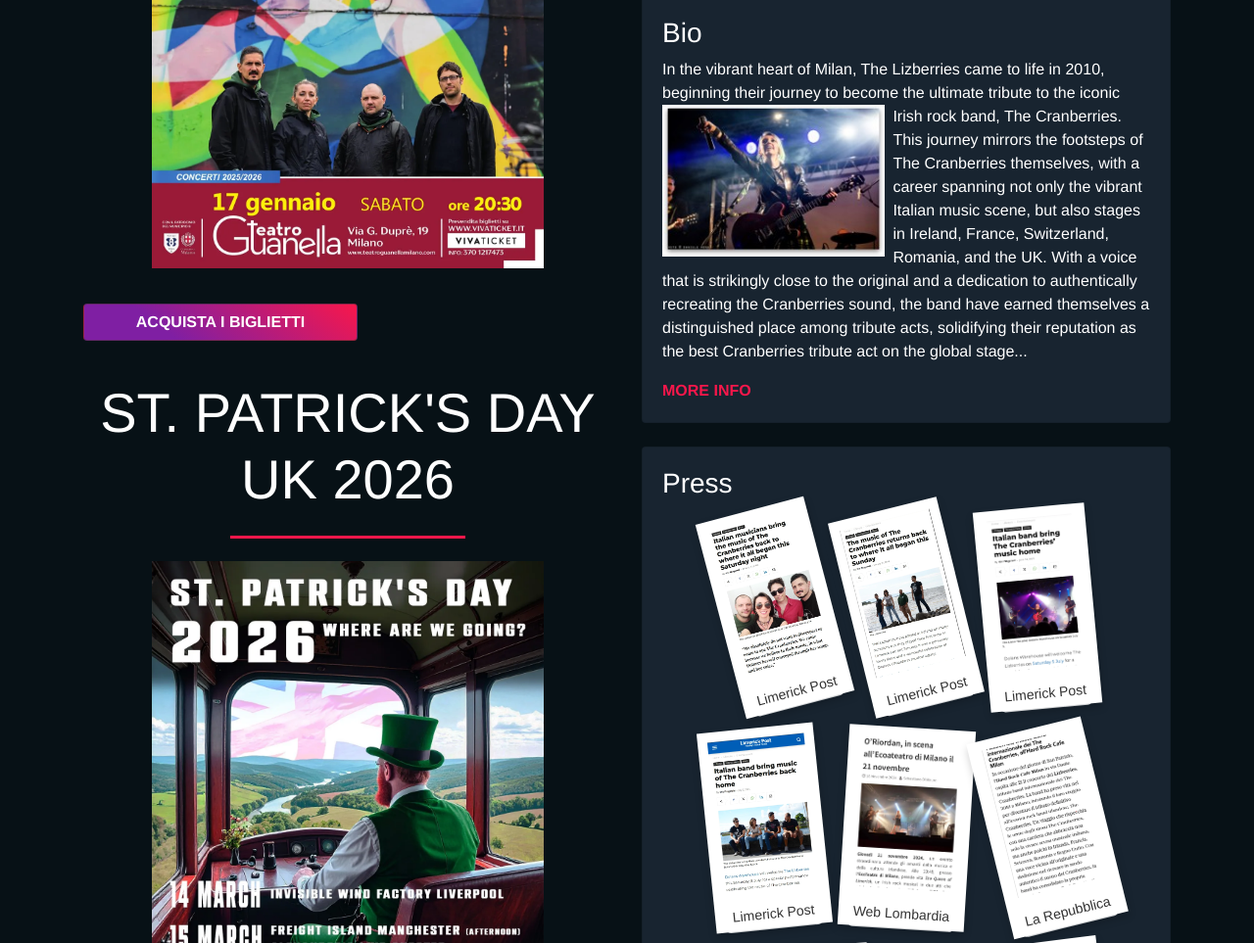
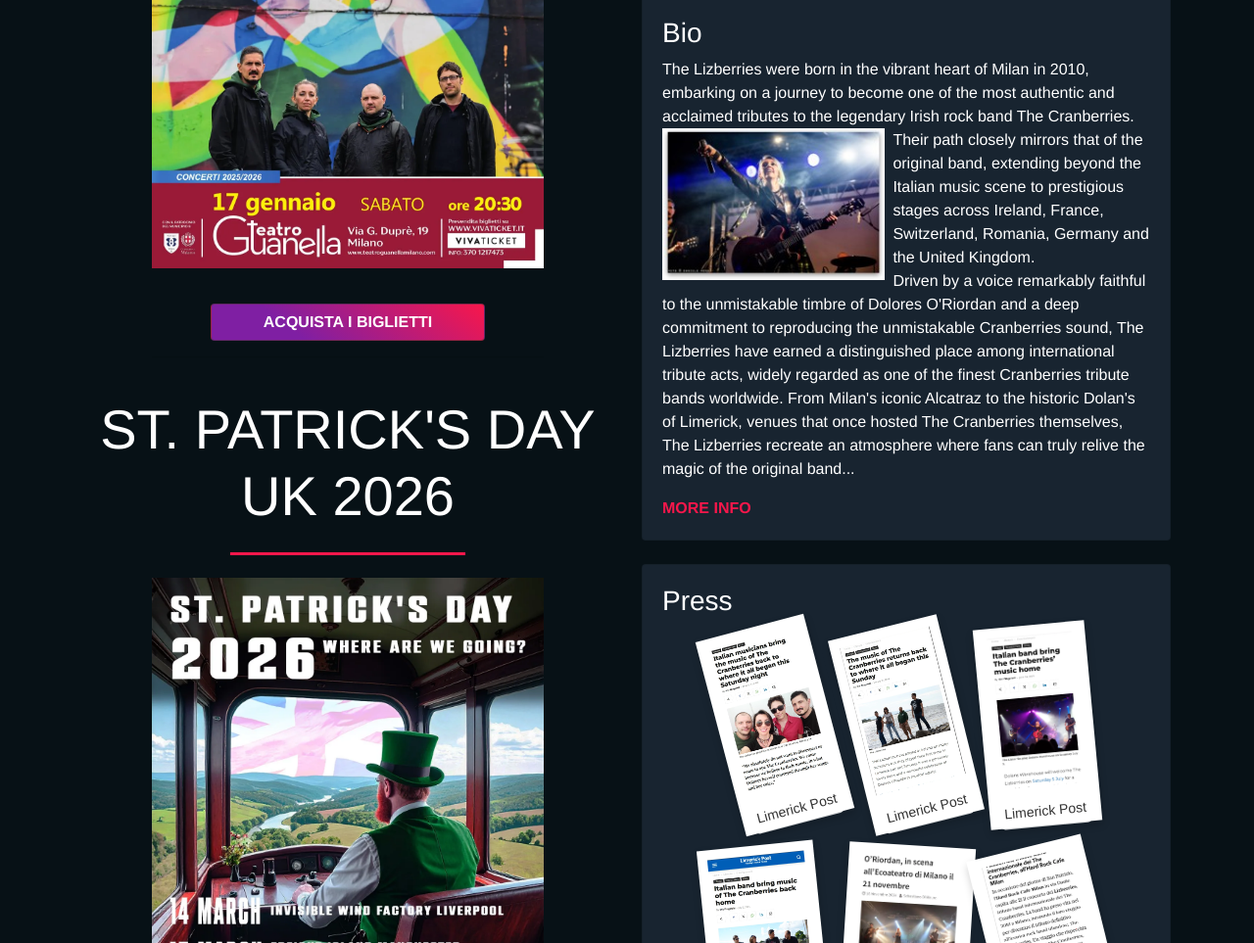
Before and after one commit to thelizberries/lizsito, a website: page lizberries/index.html in a window 1280 px wide. Shown: the part 1503-2466 px from the top of the page at 98% size. Drawn offline with nearby package versions, Linux system fonts and the light colour scheme; a script that the page names is missing.

Commit message:
feat: update bio content and enhance layout for The Lizberries page

```diff
--- a/css/liz.css
+++ b/css/liz.css
@@ -161,10 +161,11 @@ button {
 }
 
 .btn-wrapper {
-    display: flex;
-    justify-content: center;
+    text-align: center;
     margin-top: 20px;
     max-width: 400px;
+    margin-left: auto;
+    margin-right: auto;
     margin-bottom: 40px
 }
 
--- a/lizberries/index.html
+++ b/lizberries/index.html
@@ -311,21 +311,21 @@
                             <div class="card-body">
                                 <h3>Bio</h3>
                                 <p>
-                                    <span class="font-weight-100">In the vibrant heart of Milan, The Lizberries came to
-                                        life in 2010, beginning their journey
-                                        to become the ultimate tribute to the iconic Irish rock band, The Cranberries.
+                                    <span class="font-weight-100">The Lizberries were born in the vibrant heart of Milan
+                                        in 2010, embarking on a journey to become one of the most authentic and acclaimed
+                                        tributes to the legendary Irish rock band The Cranberries.
                                         <img src="../lizberries/lizberriesPhotos/img1-bio.jpg"
                                             alt="The Lizberries Bio 1" class="img-fluid float-left mr-2">
-                                        This journey mirrors the footsteps of The Cranberries themselves, with a career
-                                        spanning
-                                        not only the vibrant Italian music scene, but also stages in Ireland, France,
-                                        Switzerland, Romania, and the UK.
-                                        With a voice that is strikingly close to the original and a dedication to
-                                        authentically recreating the
-                                        Cranberries sound, the band have earned themselves a distinguished place among
-                                        tribute acts,
-                                        solidifying their reputation as the best Cranberries tribute act on the global
-                                        stage...
+                                        Their path closely mirrors that of the original band, extending beyond the Italian
+                                        music scene to prestigious stages across Ireland, France, Switzerland, Romania,
+                                        Germany and the United Kingdom.</br>
+                                        Driven by a voice remarkably faithful to the unmistakable timbre of Dolores
+                                        O'Riordan and a deep commitment to reproducing the unmistakable Cranberries sound,
+                                        The Lizberries have earned a distinguished place among international tribute acts,
+                                        widely regarded as one of the finest Cranberries tribute bands worldwide.
+                                        From Milan's iconic Alcatraz to the historic Dolan's of Limerick, venues that
+                                        once hosted The Cranberries themselves, The Lizberries recreate an atmosphere
+                                        where fans can truly relive the magic of the original band...
                                     </span>
                                 </p>
                                 <!-- More Info Button -->
@@ -416,6 +416,8 @@
                         </p>
                         <p class="font-weight-100 letter-spacing-4px gig-live">
                             <i class="fas fa-music"></i> 17/01/2026 - Teatro Guanella - Milano (MI)
+                            <a class="text-red" href="https://www.vivaticket.com/it/ticket/the-lizberries-sulle-tracce-dei-cranberries/279229"
+                                rel="noopener noreferrer" target="_blank">Tickets</a>
                         </p>
                         <p class="font-weight-100 letter-spacing-4px gig-live">
                             <i class="fas fa-music"></i> 28/02/2026 - Tortuga pub - Vigliano Biellese (BI)
@@ -445,8 +447,8 @@
                         </p>
                         <p class="font-weight-100 letter-spacing-4px gig-live">
                             <i class="far fa-star"></i> 15/03/2026 - Alexander's Live - Chester (UK)
-                            <!--<a class="text-red" href="#"
-                                rel="noopener noreferrer" target="_blank">Tickets</a>-->
+                            <a class="text-red" href="https://alexanderslive.seetickets.com/event/the-lizberries-tribute-to-the-cranberries/alexander-s-live/3579314"
+                                rel="noopener noreferrer" target="_blank">Tickets</a>
                         </p>
                         <p class="font-weight-100 letter-spacing-4px gig-live">
                             <i class="far fa-star"></i> 03/09/2026 - Monroe's - Galway (IRL)
--- a/sitemap.xml
+++ b/sitemap.xml
@@ -15,7 +15,7 @@
     <!-- Pagine della sezione Lizberries -->
     <url>
         <loc>https://www.thelizards.it/lizberries/</loc>
-        <lastmod>2025-12-27</lastmod>
+        <lastmod>2026-01-03</lastmod>
         <changefreq>weekly</changefreq>
         <priority>0.8</priority>
         <image:image>
```
Also changed, not shown: lizberries/bio-content.html (+19 -16 lines).
